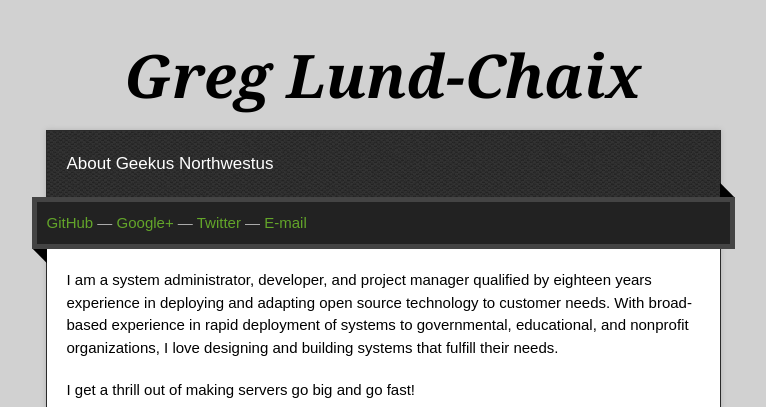
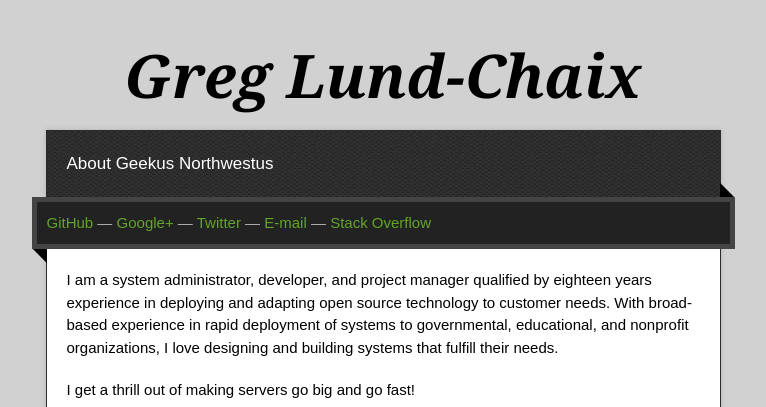
Before and after one commit to gchaix/gchaix.github.io, a Jekyll site: the page built from index.md, in a window 1280 px wide. Shown: the top 407 px of the page, without its empty margins (257-1023 px from the left). Built offline with Jekyll 4.4.1, drawn with Linux system fonts in a browser that asks for light colours; nearby versions of some CDN libraries.

Commit message:
Stack Overflow link

```diff
--- a/_includes/header.html
+++ b/_includes/header.html
@@ -29,7 +29,7 @@
       <div id="main" role="main">
         <div class="download-bar">
           <div class="inner tagline2">
-            <a href="https://github.com/gchaix/">GitHub</a> &mdash; <a href="https://plus.google.com/109182612263457204598">Google+</a> &mdash; <a href="http://twitter.com/gchaix">Twitter</a> &mdash; <a href="mailto:glundchaix@gmail.com">E-mail</a>
+            <a href="https://github.com/gchaix/">GitHub</a> &mdash; <a href="https://plus.google.com/109182612263457204598">Google+</a> &mdash; <a href="http://twitter.com/gchaix">Twitter</a> &mdash; <a href="mailto:glundchaix@gmail.com">E-mail</a> &mdash; <a href="http://careers.stackoverflow.com/gchaix">Stack Overflow</a>
         </div>
         <span class="blc"></span><span class="trc"></span>
         </div>
```
